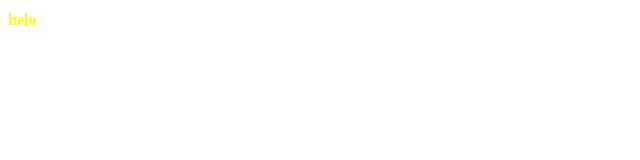
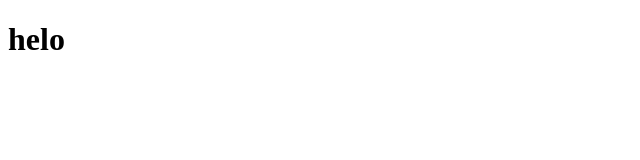
Before and after one commit to phokhanhhung/demo, a plain HTML site: page index.html in a window 1280 px wide. Shown: the whole page, without its empty margins (0-640 px from the left). Drawn offline with Linux system fonts and the light colour scheme.

Commit message:
Update style.css
main xoa h1

```diff
--- a/style.css
+++ b/style.css
@@ -1,8 +1,4 @@
-h1 {
-  color: yellow;
-  font-size: 16px;
-  font-weight: bolder;
-}
+
 
 h2 {
   color: red;
```
